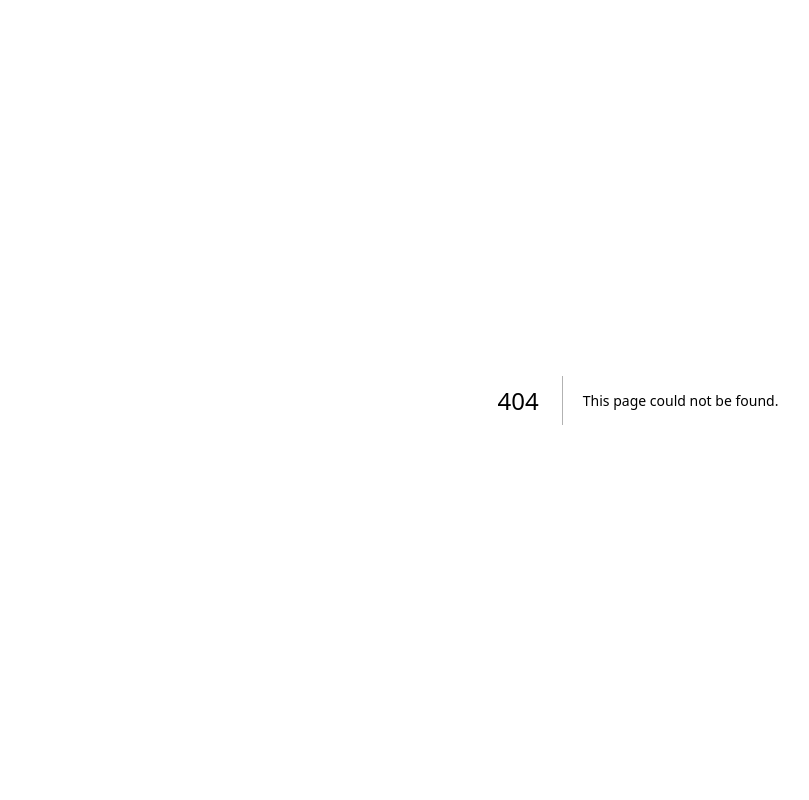
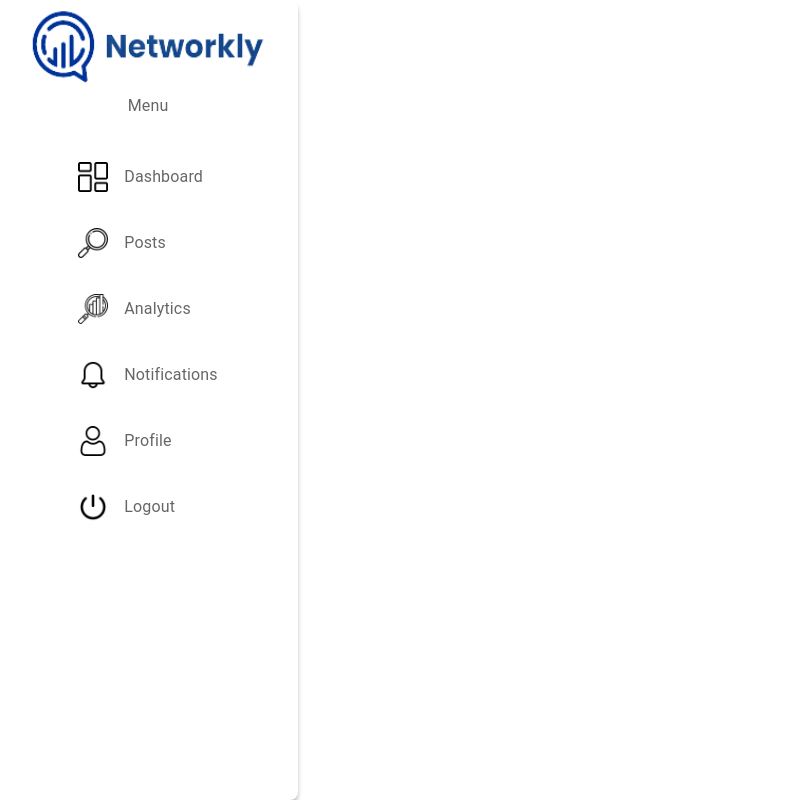
Before and after one commit to Dzenoo/Social-Media-App, a Next.js app: page /dashboard in a window 1280 px wide. Before the commit this address had no page. Shown: the whole page, without its empty margins (2-811 px from the left). Built offline with nearby package versions, Linux system fonts and the light colour scheme.

Commit message:
Adding sidebar

```diff
--- /dev/null
+++ b/app/(dashboard)/dashboard/page.jsx
@@ -0,0 +1,7 @@
+"use client";
+
+const Dashboard = () => {
+  return <div>Dashboard</div>;
+};
+
+export default Dashboard;
--- /dev/null
+++ b/app/(dashboard)/layout.jsx
@@ -0,0 +1,13 @@
+import Sidebar from "@/components/Sidebar";
+import React from "react";
+
+const layout = ({ children }) => {
+  return (
+    <>
+      <Sidebar />
+      {children}
+    </>
+  );
+};
+
+export default layout;
--- /dev/null
+++ b/components/Sidebar.jsx
@@ -0,0 +1,81 @@
+"use client";
+import Image from "next/image";
+import classes from "../css/Sidebar.module.css";
+import Link from "next/link";
+import { Typography } from "@mui/material";
+
+const Sidebar = () => {
+  return (
+    <nav className={classes.sidebar}>
+      <div>
+        <Image src="/images/logo_blue.png" width={260} height={90} alt="logo" />
+      </div>
+      <Typography color="textSecondary">Menu</Typography>
+      <ul className={classes.sidebar_list}>
+        <li>
+          <Link href="/dashboard">
+            <Image
+              src="/images/dashboard.png"
+              width={30}
+              height={30}
+              alt="dashboard"
+            />
+            <Typography>Dashboard</Typography>
+          </Link>
+        </li>
+        <li>
+          <Link href="/posts">
+            <Image src="/images/posts.png" width={30} height={30} alt="posts" />
+            <Typography>Posts</Typography>
+          </Link>
+        </li>
+        <li>
+          <Link href="/analytics">
+            <Image
+              src="/images/analytics.png"
+              width={30}
+              height={30}
+              alt="analytics"
+            />
+            <Typography>Analytics</Typography>
+          </Link>
+        </li>
+        <li>
+          <Link href="/notifications">
+            <Image
+              src="/images/notifications.png"
+              width={30}
+              height={30}
+              alt="notifications"
+            />
+            <Typography>Notifications</Typography>
+          </Link>
+        </li>
+        <li>
+          <Link href="/profile">
+            <Image
+              src="/images/profile.png"
+              width={30}
+              height={30}
+              alt="profile"
+            />
+            <Typography>Profile</Typography>
+          </Link>
+        </li>
+        <li>
+          <Link href="/dashboard">
+            <Image
+              src="/images/logout.png"
+              width={30}
+              height={30}
+              alt="dashboard"
+            />
+            <Typography>Logout</Typography>
+          </Link>
+        </li>
+      </ul>
+    </nav>
+  );
+};
+
+export default Sidebar;
--- /dev/null
+++ b/css/Sidebar.module.css
@@ -0,0 +1,39 @@
+.sidebar {
+  background: #ffffff;
+  box-shadow: 0px 4px 4px rgba(0, 0, 0, 0.25);
+  border-radius: 0px 8px 8px 0px;
+  width: 300px;
+  position: fixed;
+  bottom: 0;
+  top: 0;
+  transition: 0.3s;
+  display: flex;
+  flex-direction: column;
+  align-items: center;
+}
+
+.sidebar_list {
+  display: flex;
+  flex-direction: column;
+  list-style: none;
+  gap: 12px;
+  margin-top: 2em;
+}
+
+.sidebar_list li a {
+  display: flex;
+  align-items: center;
+  gap: 1em;
+  padding: 12px 40px;
+  border-radius: 8px;
+  color: #00000099;
+  text-decoration: none;
+}
+
+.sidebar_list li a:hover,
+.sidebar_list li a.active,
+.sidebar_list li a:active {
+  color: #fff;
+  transition: 0.3s;
+  background-color: var(--blue_color);
+}
```
